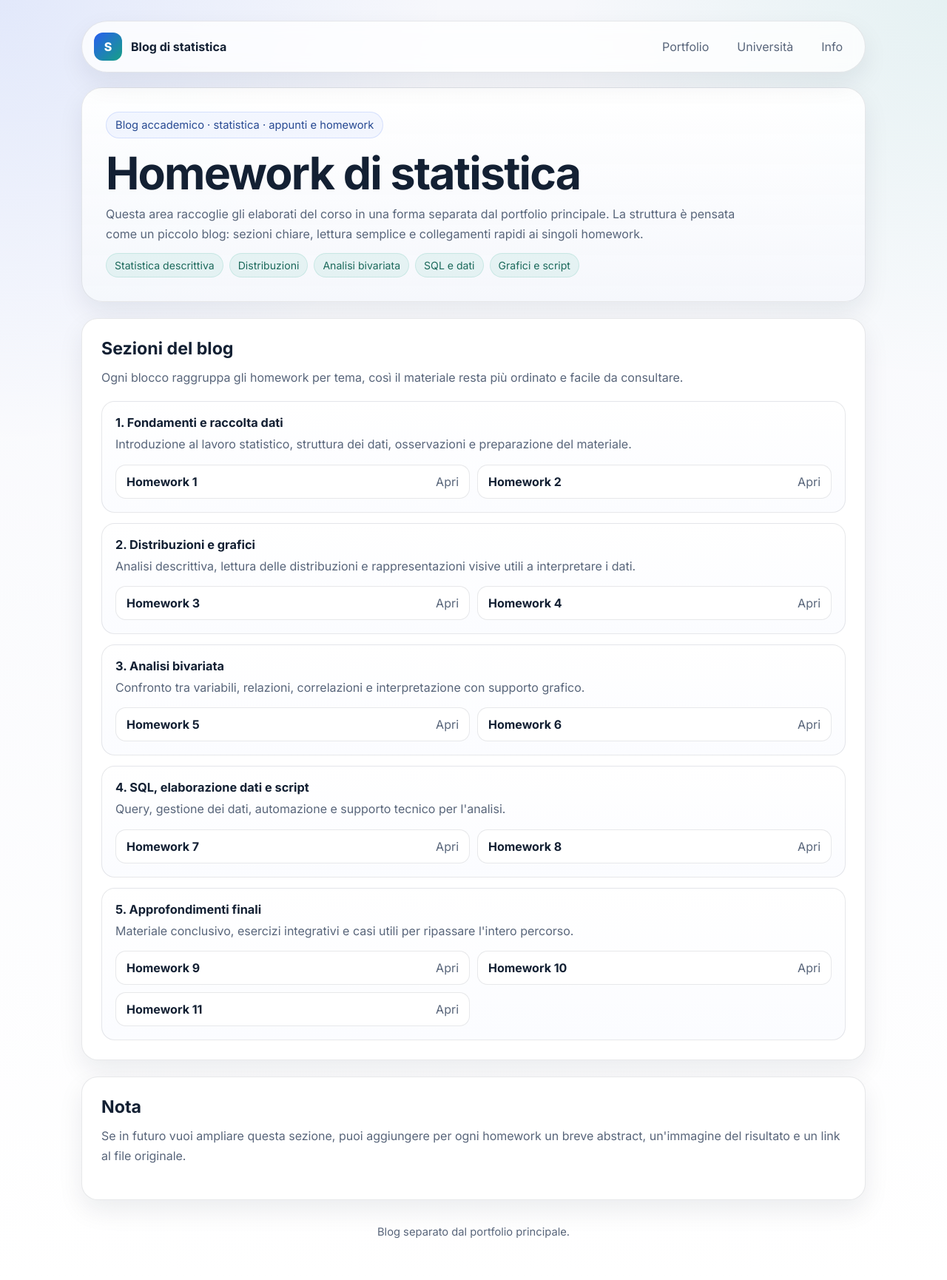
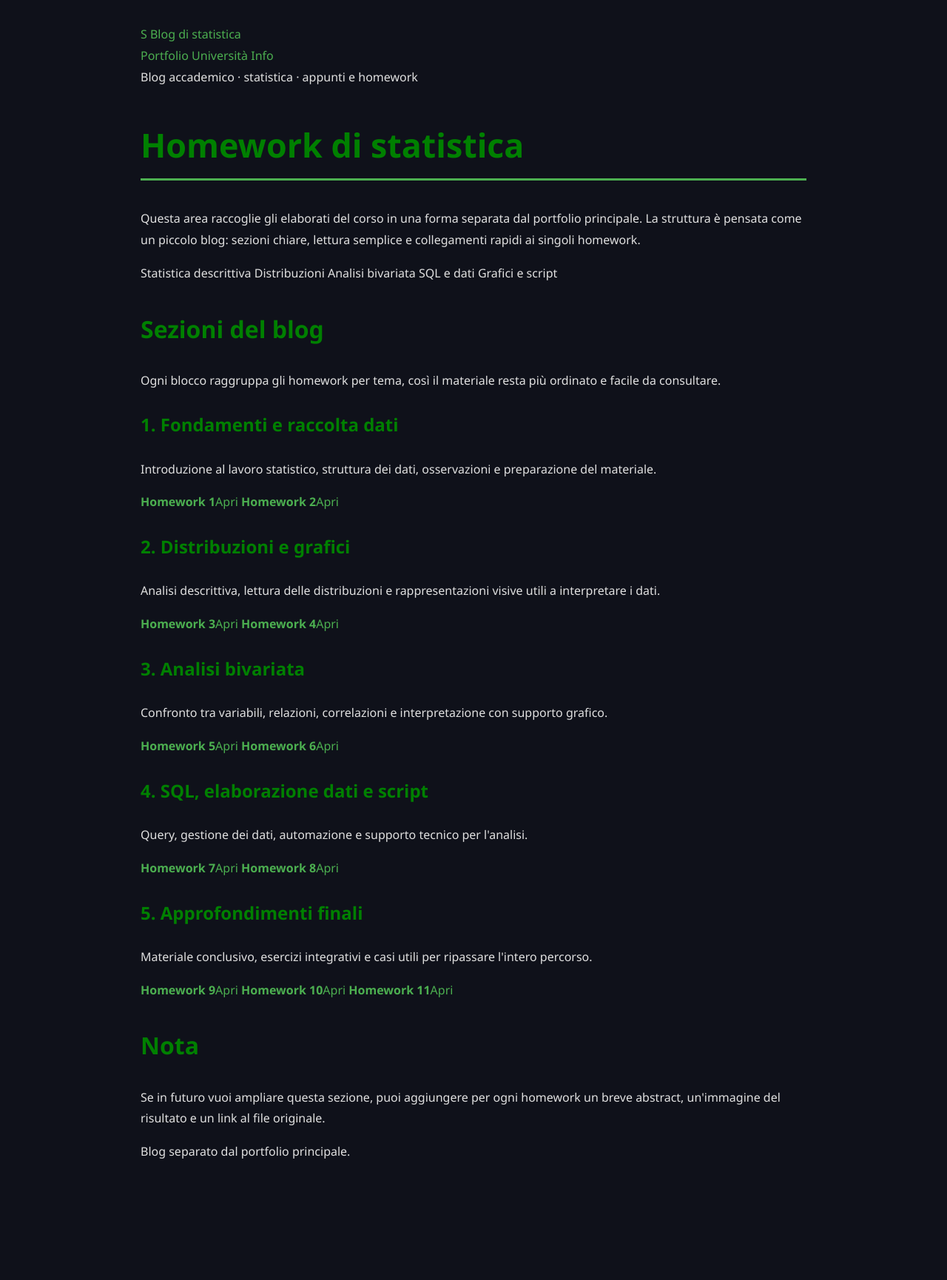
Before and after one commit to ricky2905/ricky2905.github.io, a Jekyll site: the page built from HOMEWORK/index.md, in a window 1280 px wide. Shown: the whole page at 74% size. Built offline with Jekyll 4.4.1, drawn with Linux system fonts in a browser that asks for light colours; after the commit the page ends 1603 px from its top, so only the background shows below that.

Commit message:
Update homework.css

```diff
--- a/assets/css/homework.css
+++ b/assets/css/homework.css
@@ -1,164 +1,98 @@
-
-:root{
-  --paper:#f7f8fc;
-  --paper-2:#eef2f8;
-  --ink:#132033;
-  --muted:#58657a;
-  --line:rgba(19,32,51,.10);
-  --accent:#285ef0;
-  --accent2:#16a085;
-  --shadow:0 14px 34px rgba(18, 29, 48, .08);
-  --radius:22px;
+/* Corpo principale */
+body {
+  font-family: 'Segoe UI', Tahoma, Geneva, Verdana, sans-serif;
+  background-color: #0f111a;  /* sfondo scuro */
+  color: #e0e0e0;
+  line-height: 1.8;
+  padding: 2rem;
+  max-width: 900px;
+  margin: auto;
 }
 
-*{box-sizing:border-box}
-html{scroll-behavior:smooth}
-body{
-  margin:0;
-  font-family: Inter, ui-sans-serif, system-ui, -apple-system, BlinkMacSystemFont, "Segoe UI", Roboto, Arial, sans-serif;
-  color:var(--ink);
-  background:
-    radial-gradient(circle at top left, rgba(40,94,240,.10), transparent 28%),
-    radial-gradient(circle at top right, rgba(22,160,133,.08), transparent 24%),
-    linear-gradient(180deg, var(--paper) 0%, #ffffff 100%);
-  min-height:100vh;
+/* Titoli verdi */
+h1, h2, h3, h4, h5, h6 {
+  color: green;  /* verde normale */
 }
 
-a{color:inherit; text-decoration:none}
-a:hover{color:var(--accent)}
-
-.hw-wrap{
-  max-width:1100px;
-  margin:0 auto;
-  padding:28px 20px 56px;
+/* Stile specifico per h1-h3 */
+h1 {
+  font-size: 2.8rem;
+  border-bottom: 3px solid #4CAF50;
+  padding-bottom: 0.3rem;
 }
 
-.hw-top{
-  display:flex;
-  justify-content:space-between;
-  align-items:center;
-  gap:16px;
-  flex-wrap:wrap;
-  padding:14px 16px;
-  margin-bottom:20px;
-  border:1px solid var(--line);
-  border-radius:999px;
-  background:rgba(255,255,255,.76);
-  backdrop-filter: blur(10px);
-  box-shadow:var(--shadow);
+h2 {
+  font-size: 2rem;
+  margin-top: 2rem;
 }
 
-.hw-brand{
-  display:flex; align-items:center; gap:12px; font-weight:700;
+h3 {
+  font-size: 1.5rem;
+  margin-top: 1.5rem;
 }
 
-.hw-mark{
-  width:38px;height:38px;border-radius:12px;
-  display:grid;place-items:center;
-  background:linear-gradient(135deg, var(--accent), var(--accent2));
-  color:white;font-weight:800;
+/* Card */
+.card {
+  background-color: #1a1c2b;
+  border-left: 5px solid #4CAF50;
+  border-radius: 8px;
+  padding: 1.5rem;
+  margin: 2rem 0;
+  box-shadow: 0 4px 15px rgba(76,175,80,0.2);
 }
 
-.hw-nav{display:flex; gap:10px; flex-wrap:wrap; color:var(--muted)}
-.hw-nav a{padding:9px 13px; border-radius:999px; border:1px solid transparent}
-.hw-nav a:hover{background:rgba(40,94,240,.06); border-color:rgba(40,94,240,.12)}
-
-.hw-hero{
-  padding:32px;
-  border:1px solid var(--line);
-  border-radius:calc(var(--radius) + 6px);
-  background:linear-gradient(180deg, rgba(255,255,255,.95), rgba(245,247,252,.92));
-  box-shadow:var(--shadow);
+/* Link */
+a {
+  color: #4CAF50;
+  text-decoration: none;
 }
 
-.hw-kicker{
-  display:inline-flex;
-  padding:8px 12px;
-  border-radius:999px;
-  border:1px solid rgba(40,94,240,.15);
-  background:rgba(40,94,240,.05);
-  color:#284a92;
-  font-size:.92rem;
+a:hover {
+  color: #66bb6a;
+  text-decoration: underline;
 }
 
-.hw-hero h1{
-  margin:16px 0 10px;
-  font-size:clamp(2rem, 5vw, 3.8rem);
-  line-height:1.03;
-  letter-spacing:-.03em;
-}
-.hw-hero p{
-  margin:0;
-  color:var(--muted);
-  line-height:1.7;
-  max-width:860px;
+/* Separatore */
+hr {
+  border: none;
+  height: 2px;
+  background-color: #4CAF50;
+  margin: 2rem 0;
 }
 
-.hw-grid{
-  display:grid;
-  grid-template-columns:repeat(3, minmax(0,1fr));
-  gap:16px;
-  margin-top:22px;
+/* Menu a discesa */
+select {
+  padding:0.5rem 1rem;
+  border-radius:5px;
+  font-size:1rem;
+  background-color: #222236;
+  color: #e0e0e0;
+  border: 1px solid #4CAF50;
+  margin-top:0.5rem;
 }
 
-.hw-card, .hw-section{
-  border:1px solid var(--line);
-  border-radius:var(--radius);
-  background:white;
-  box-shadow:var(--shadow);
+/* Navigazione top */
+.topnav {
+  display: flex;
+  justify-content: flex-start;
+  gap: 1rem;
+  margin-bottom: 2rem;
 }
 
-.hw-card{padding:18px}
-.hw-card h3{margin:0 0 8px; font-size:1.04rem}
-.hw-card p{margin:0; color:var(--muted); line-height:1.6}
-
-.hw-section{margin-top:22px; padding:26px}
-.hw-section h2{margin:0 0 12px; font-size:1.45rem}
-.hw-lead{margin:0 0 18px; color:var(--muted); line-height:1.7}
-
-.chips{display:flex; gap:8px; flex-wrap:wrap; margin-top:12px}
-.chip{
-  display:inline-flex; align-items:center;
-  padding:7px 11px; border-radius:999px;
-  background:rgba(22,160,133,.08);
-  color:#1b695b;
-  border:1px solid rgba(22,160,133,.14);
-  font-size:.88rem;
+.topnav a {
+  font-weight: bold;
 }
 
-.blog-sections{display:grid; gap:14px}
-.blog-block{
-  padding:18px;
-  border:1px solid var(--line);
-  border-radius:18px;
-  background:linear-gradient(180deg, #fff, #fbfcff);
-}
-.blog-block h3{margin:0 0 6px; font-size:1.02rem}
-.blog-block p{margin:0; color:var(--muted); line-height:1.65}
-.blog-links{
-  display:grid;
-  grid-template-columns:repeat(2, minmax(0,1fr));
-  gap:10px;
-  margin-top:14px;
-}
-.blog-links a{
-  padding:12px 14px;
-  border-radius:14px;
-  border:1px solid rgba(19,32,51,.10);
-  background:#fff;
-  display:flex; justify-content:space-between; gap:12px;
-}
-.blog-links a span{color:var(--muted)}
-
-.hw-footer{
-  margin-top:28px;
-  color:var(--muted);
-  text-align:center;
-  font-size:.92rem;
-  padding:6px 0 0;
+.topnav a:hover {
+  color: #66bb6a;
 }
 
-@media (max-width: 900px){
-  .hw-grid,.blog-links{grid-template-columns:1fr}
-  .hw-hero{padding:24px}
+/* Footer */
+footer {
+  margin-top: 3rem;
+  padding-top: 1rem;
+  border-top: 1px solid #4CAF50;
+  text-align: center;
+  font-size: 0.9rem;
+  color: #999;
 }
```
